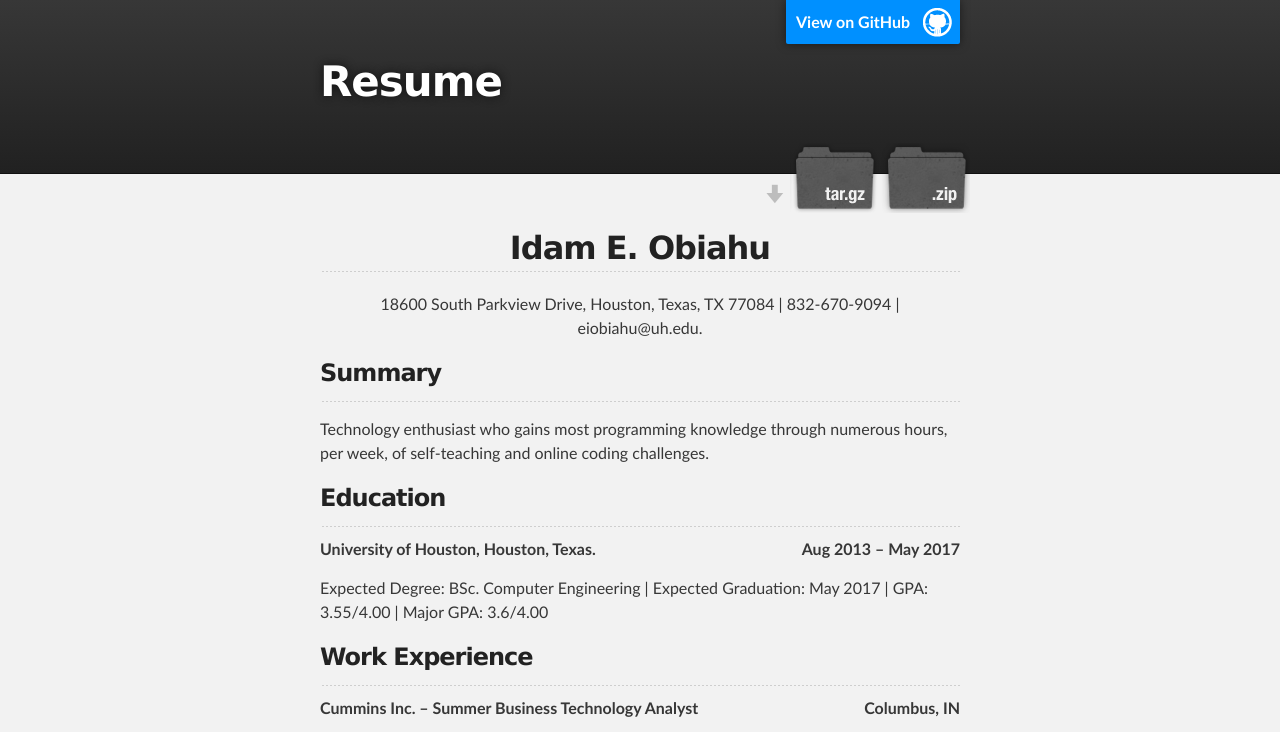
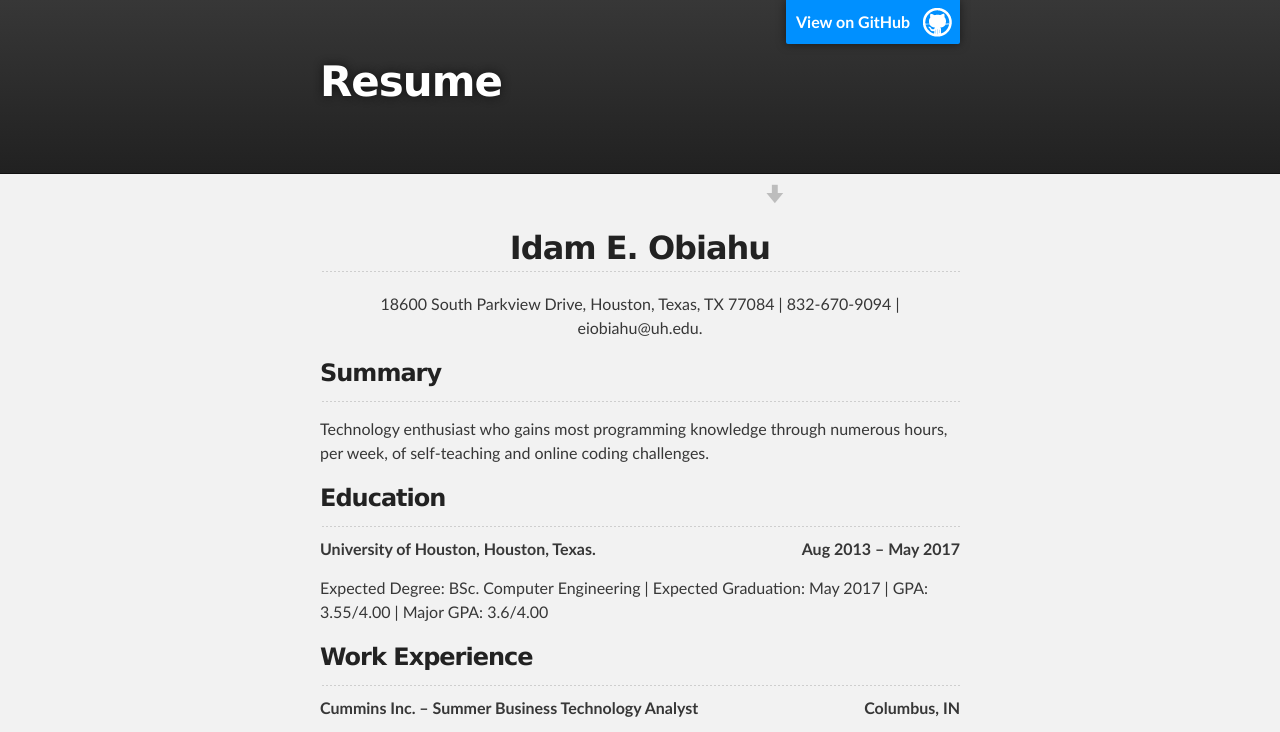
Before and after one commit to IdamO/Resume, a plain HTML site: page index.html in a window 1280 px wide. Shown: the top 732 px of the page. Drawn offline with Linux system fonts and the light colour scheme.

Commit message:
Update index.html

```diff
--- a/index.html
+++ b/index.html
@@ -22,8 +22,8 @@
           <h2 id="project_tagline"></h2>
 
             <section id="downloads">
-              <a class="zip_download_link" href="https://github.com/IdamO/Resume/zipball/master">Download this project as a .zip file</a>
-              <a class="tar_download_link" href="https://github.com/IdamO/Resume/tarball/master">Download this project as a tar.gz file</a>
+              <!--<a class="zip_download_link" href="https://github.com/IdamO/Resume/zipball/master">Download this project as a .zip file</a>
+              <a class="tar_download_link" href="https://github.com/IdamO/Resume/tarball/master">Download this project as a tar.gz file</a>-->
             </section>
         </header>
     </div>
```
